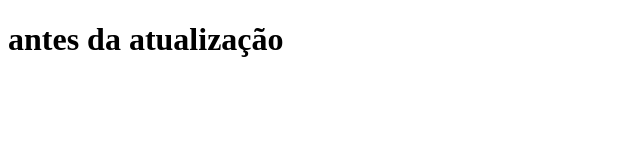
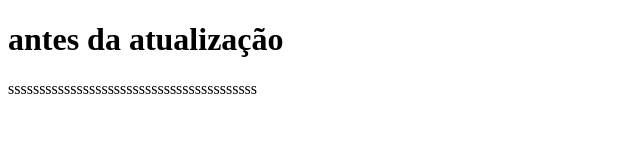
Before and after one commit to Mauzix/repo, a plain HTML site: page index.html in a window 1280 px wide. Shown: the whole page, without its empty margins (0-640 px from the left). Drawn offline with Linux system fonts and the light colour scheme.

Commit message:
segundo commit

```diff
--- a/index.html
+++ b/index.html
@@ -7,5 +7,7 @@
 </head>
 <body>
     <h1>antes da atualização</h1>
+    ssssssssssssssssssssssssssssssssssssssss
+
 </body>
 </html>
```
